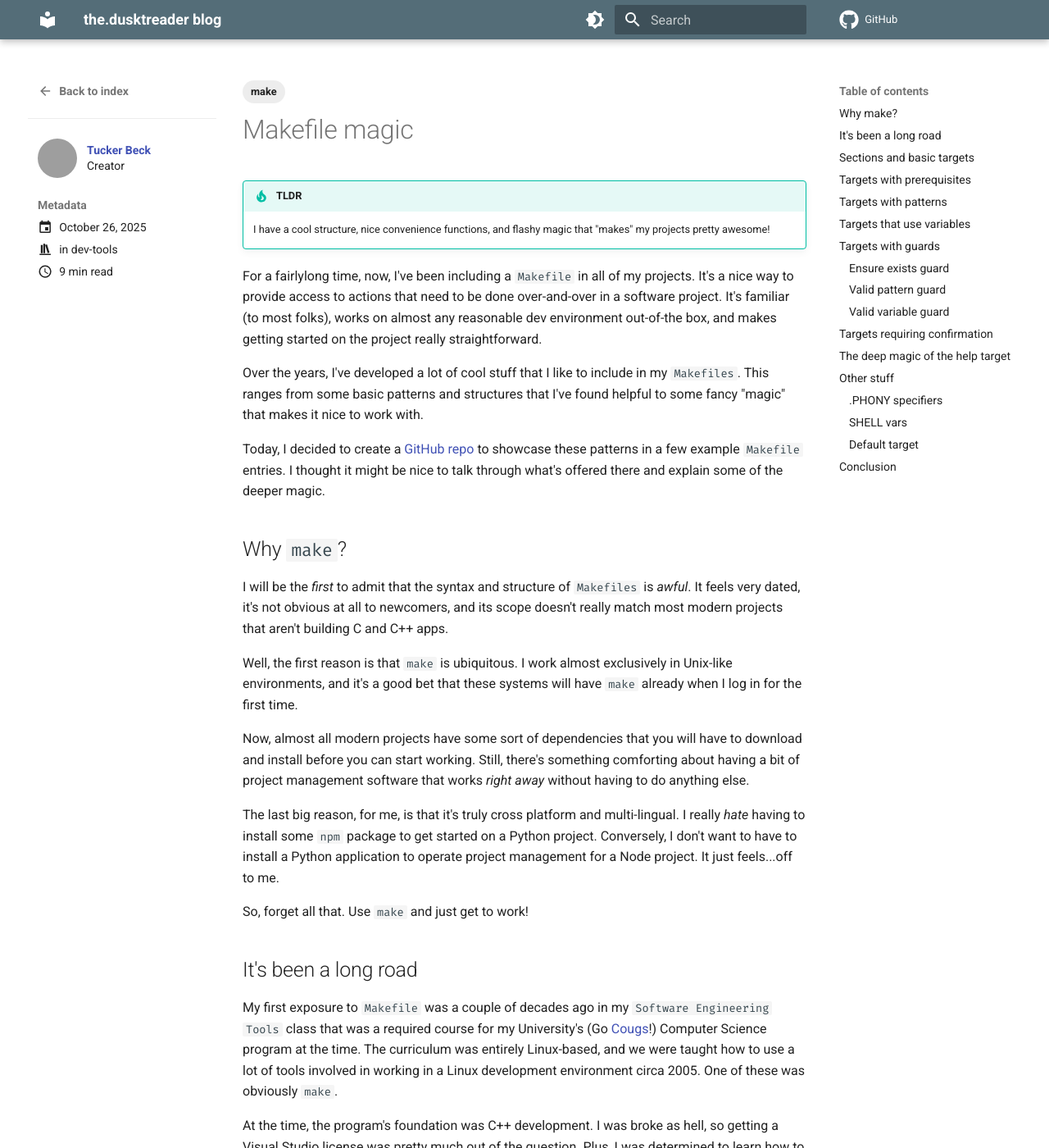
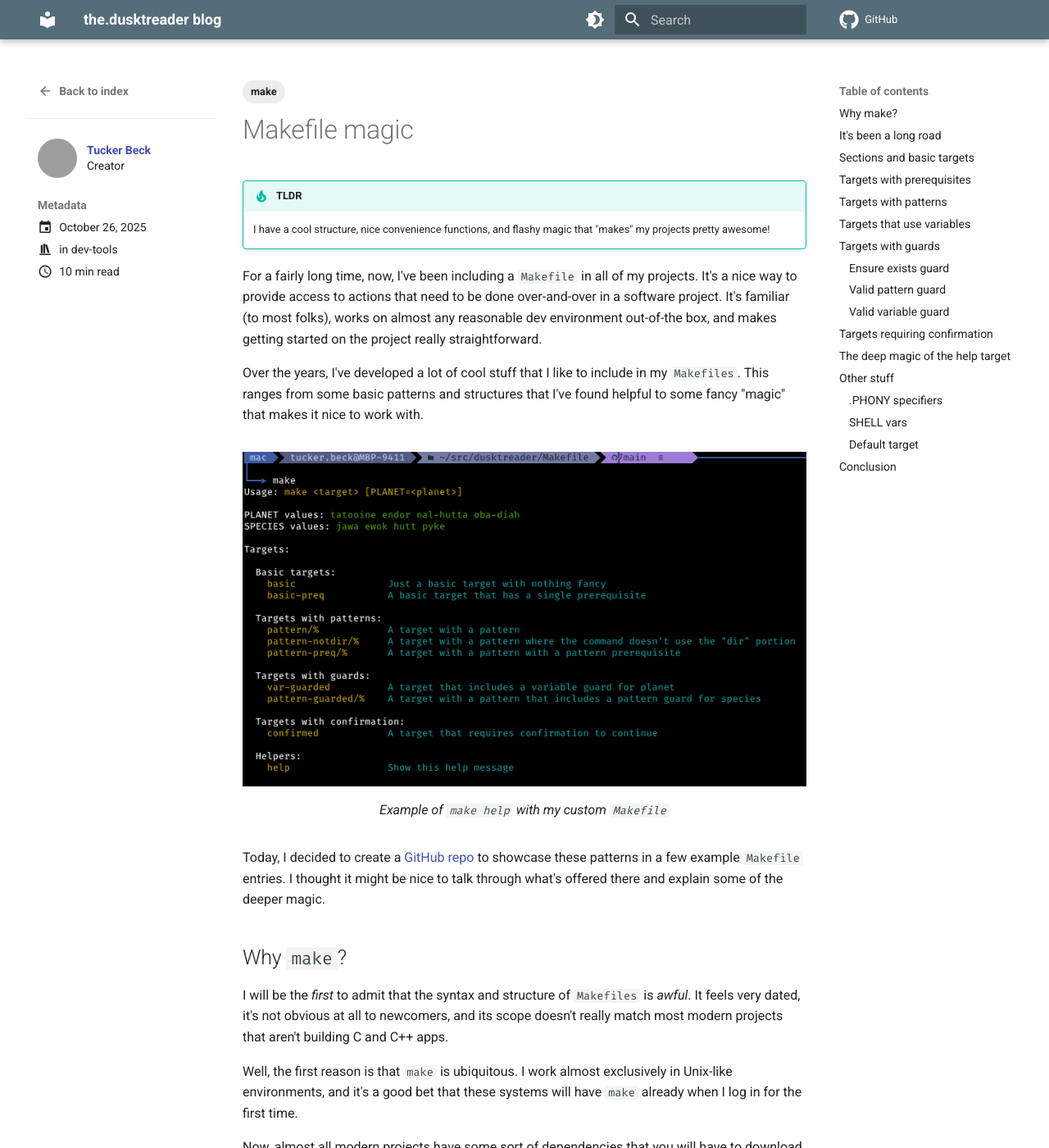
Before and after one commit to dusktreader/blog, an MkDocs documentation site: the page built from docs/source/posts/2025-10-26--makefile-magic.md, in a window 1280 px wide and 1400 px high. Shown: the whole window at 82% size. Built offline with MkDocs 1.6.1 and Material for MkDocs 9.7.7, drawn with Linux system fonts in a browser that asks for light colours; comment, search, counter and statistics services are not loaded; some of the changed text lies outside the part shown; grey boxes are pictures that could not be loaded.

```diff
--- a/docs/source/posts/2025-10-26--makefile-magic.md
+++ b/docs/source/posts/2025-10-26--makefile-magic.md
@@ -14,13 +14,18 @@ categories:
 !!! tip "TLDR"
     I have a cool structure, nice convenience functions, and flashy magic that "makes" my projects pretty awesome!
 
-For a fairlylong time, now, I've been including a `Makefile` in all of my projects. It's a nice way to provide
+For a fairly long time, now, I've been including a `Makefile` in all of my projects. It's a nice way to provide
 access to actions that need to be done over-and-over in a software project. It's familiar (to most folks), works
 on almost any reasonable dev environment out-of-the box, and makes getting started on the project really
 straightforward.
 
 Over the years, I've developed a lot of cool stuff that I like to include in my `Makefiles`. This ranges from some
 basic patterns and structures that I've found helpful to some fancy "magic" that makes it nice to work with.
+
+![make help example](../images/2025-10-26--make-help.png){ align=center }
+/// caption
+Example of `make help` with my custom `Makefile`
+///
 
 Today, I decided to create a [GitHub repo](https://github.com/dusktreader/Makefile) to showcase these patterns in
 a few example `Makefile` entries. I thought it might be nice to talk through what's offered there and explain some
@@ -53,7 +58,7 @@ So, forget all that. Use `make` and just get to work!
 ## It's been a long road
 
 My first exposure to `Makefile` was a couple of decades ago in my `Software Engineering Tools` class that was a
-required course for my University's (Go [Cougs](https://wsu.edu)!) Computer Science program at the time. The
+required course for my university's (Go [Cougs](https://wsu.edu)!) Computer Science program at the time. The
 curriculum was entirely Linux-based, and we were taught how to use a lot of tools involved in working in a Linux
 development environment circa 2005. One of these was obviously `make`.
 
```
Also changed, not shown: docs/source/images/2025-10-26--make-help.png (added), 1 other file.
